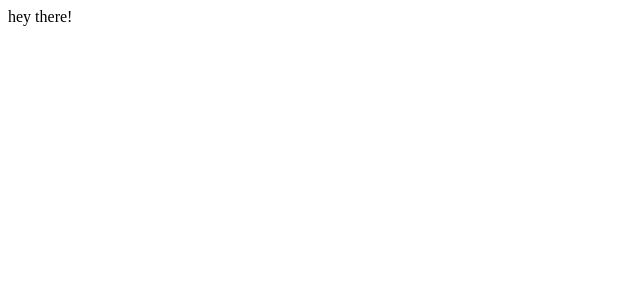
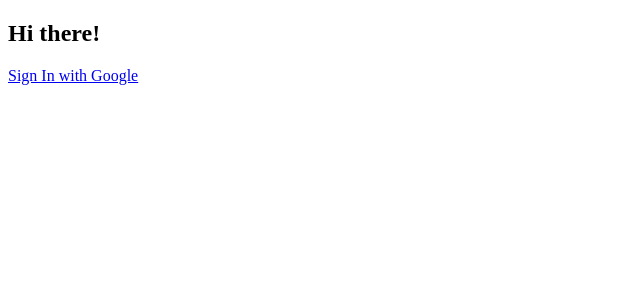
Before and after one commit to CuidemonosJuntos/app, a React (Create React App) app in the folder client/: page / in a window 1280 px wide. Shown: the top 300 px of the page, without its empty margins (0-640 px from the left). Built offline with nearby package versions, Linux system fonts and the light colour scheme.

Commit message:
Create React app Proxy

```diff
--- a/client/package.json
+++ b/client/package.json
@@ -6,6 +6,7 @@
     "@testing-library/jest-dom": "^4.2.4",
     "@testing-library/react": "^9.5.0",
     "@testing-library/user-event": "^7.2.1",
+    "http-proxy-middleware": "^1.0.6",
     "react": "^16.14.0",
     "react-dom": "^16.14.0",
     "react-scripts": "3.4.3"
--- a/client/src/App.js
+++ b/client/src/App.js
@@ -3,7 +3,8 @@ import React from 'react';
 function App() {
   return (
     <div >
-          hey there!
+    <h2>Hi there!</h2>
+          <a href="/auth/google">Sign In with Google</a>
     </div>
   );
 }
```
Also changed, not shown: client/src/setupProxy.js (added, +9 -0 lines), 1 other file (tests, documents, lock files or other folders).
